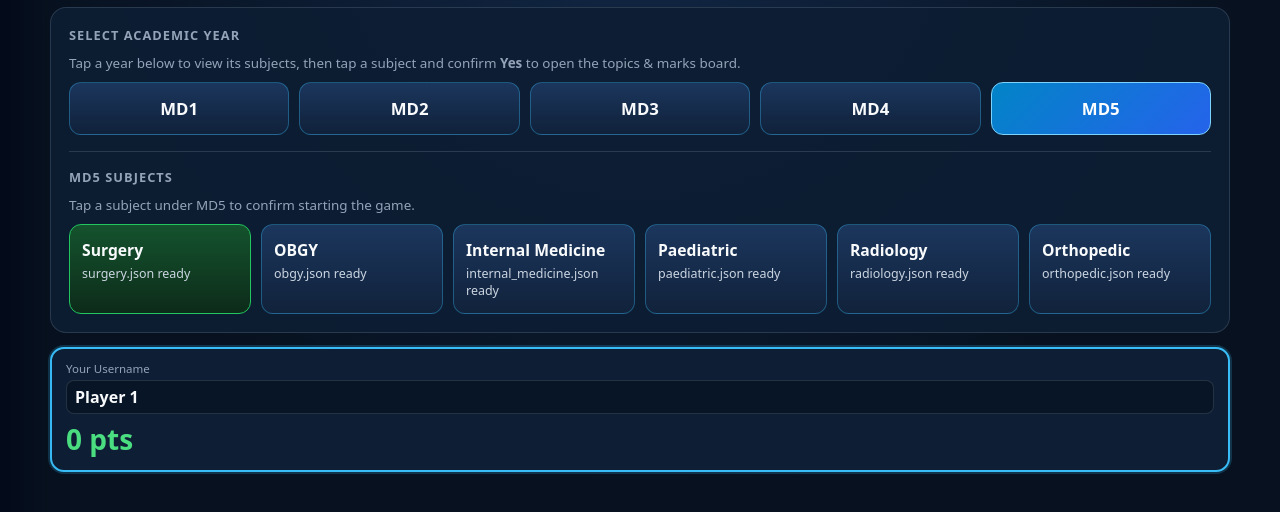
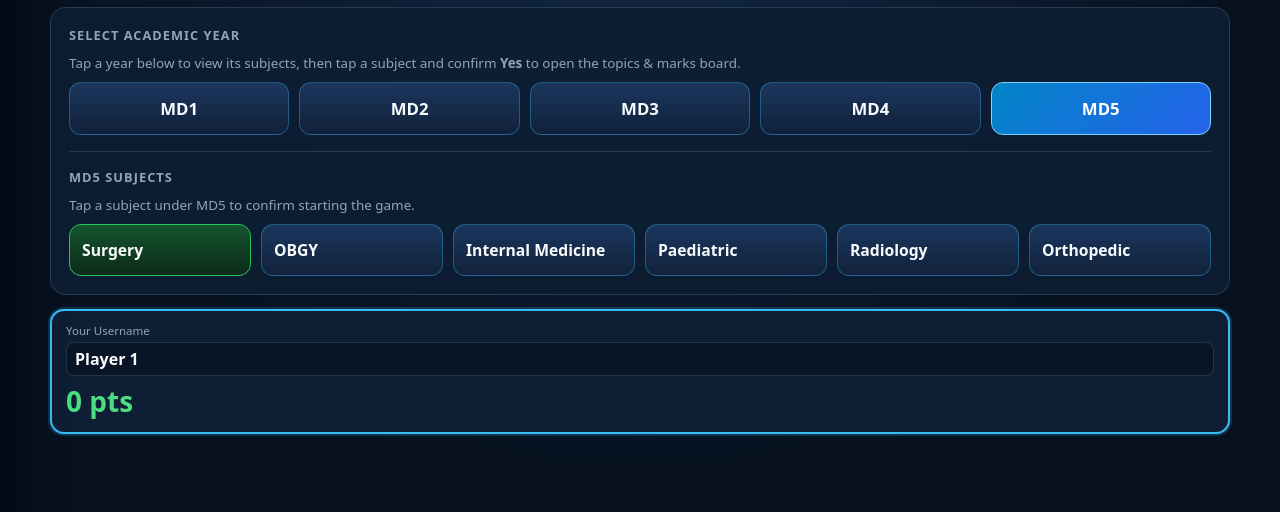
Before and after one commit to geofreykalolidominick-commits/Road-maps, a plain HTML site: page index.html in a window 1280 px wide. Shown: the part 114-626 px from the top of the page. Drawn offline with Linux system fonts and the light colour scheme.

Commit message:
index.html

```diff
--- a/index.html
+++ b/index.html
@@ -1579,11 +1579,7 @@
         const tile = document.createElement("button");
         tile.type = "button";
         tile.className = `subject-tile${state.selectedSubject === subj.id ? " selected-subject" : ""}`;
-        const hasCustom = Array.isArray(QUESTION_BANK[subj.id]) && QUESTION_BANK[subj.id].length > 0;
-        tile.innerHTML = `
-          <span class="subject-tile-name">${subj.label}</span>
-          <span class="subject-tile-sub">${hasCustom ? `${subj.id}.json ready` : "Starter board ready"}</span>
-        `;
+        tile.innerHTML = `<span class="subject-tile-name">${subj.label}</span>`;
         tile.addEventListener("click", () => {
           state.pendingSubject = subj.id;
           state.selectedSubject = subj.id;
```
